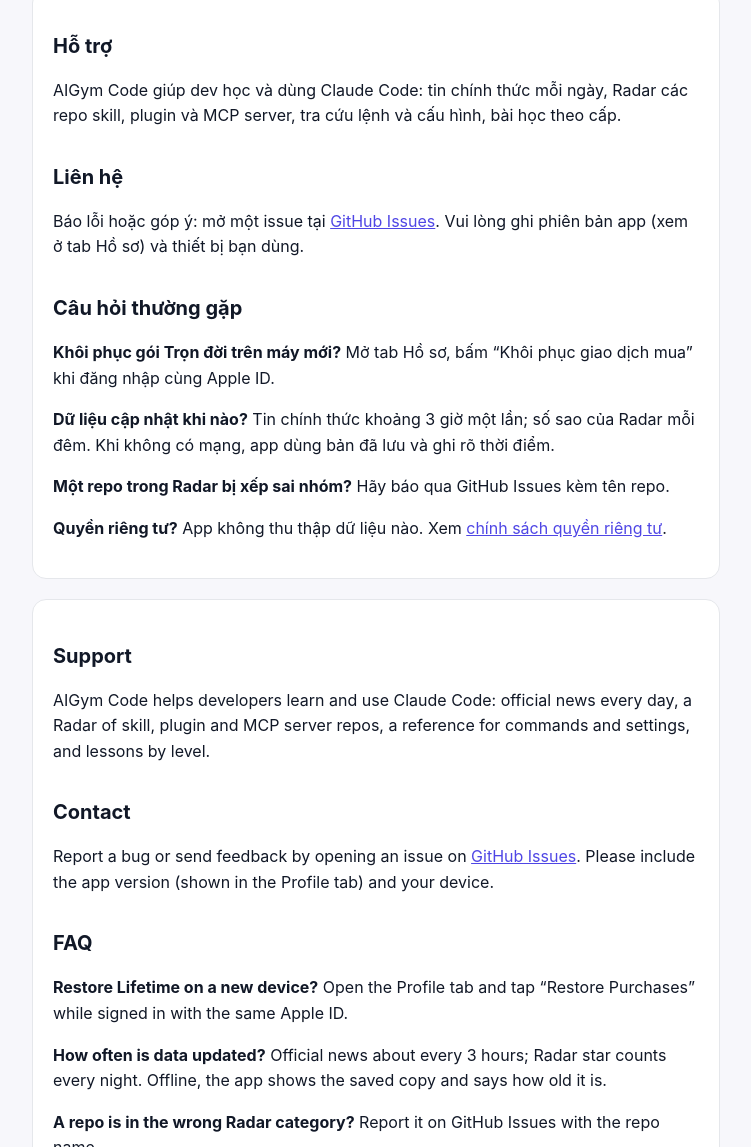
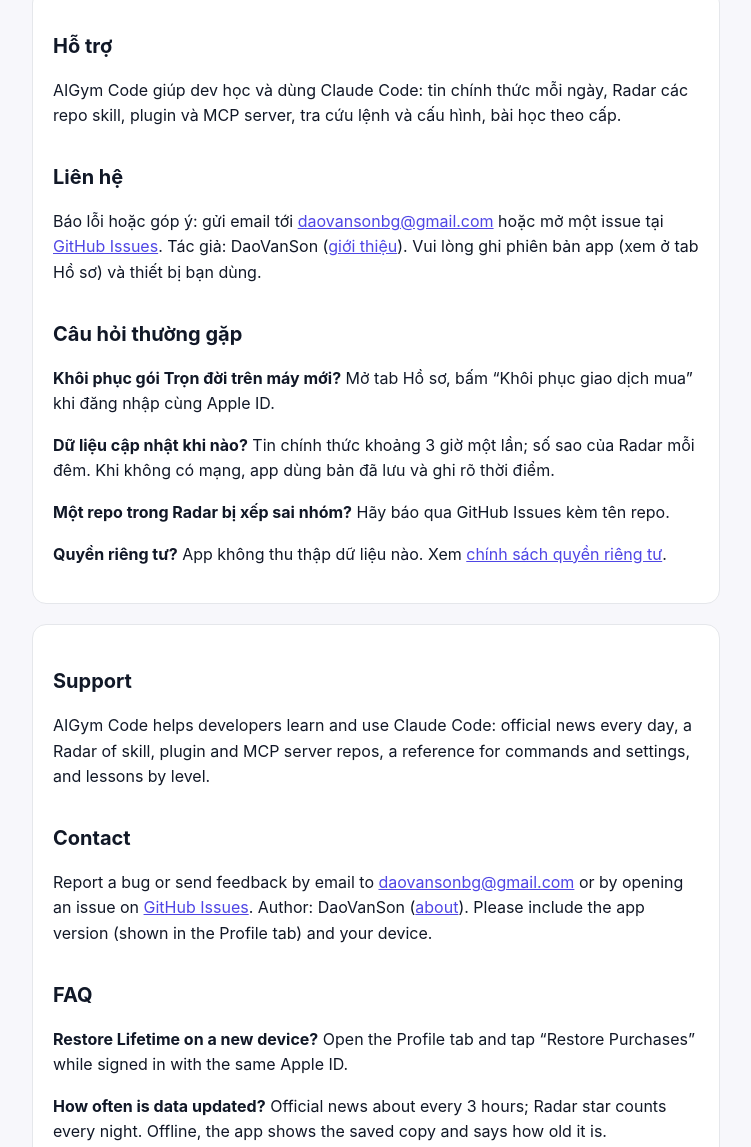
Before and after one commit to app-works-247/aigym-code-data, a plain HTML site: page deploy/support/index.html in a window 1280 px wide. Shown: the part 167-1314 px from the top of the page, without its empty margins (264-1015 px from the left). Drawn offline with Linux system fonts and the light colour scheme.

Commit message:
Support page: email contact and author link; redirect / to /support/
Co-Authored-By: Claude Opus 5.5 <noreply@anthropic.com>

```diff
--- a/deploy/support/index.html
+++ b/deploy/support/index.html
@@ -15,7 +15,7 @@ section{background:var(--card);border:1px solid var(--line);border-radius:14px;p
 <section lang="vi"><h2>Hỗ trợ</h2>
 <p>AIGym Code giúp dev học và dùng Claude Code: tin chính thức mỗi ngày, Radar các repo skill, plugin và MCP server, tra cứu lệnh và cấu hình, bài học theo cấp.</p>
 <h2>Liên hệ</h2>
-<p>Báo lỗi hoặc góp ý: mở một issue tại <a href="https://github.com/app-works-247/aigym-code-data/issues">GitHub Issues</a>. Vui lòng ghi phiên bản app (xem ở tab Hồ sơ) và thiết bị bạn dùng.</p>
+<p>Báo lỗi hoặc góp ý: gửi email tới <a href="mailto:daovansonbg@gmail.com">daovansonbg@gmail.com</a> hoặc mở một issue tại <a href="https://github.com/app-works-247/aigym-code-data/issues">GitHub Issues</a>. Tác giả: DaoVanSon (<a href="https://aigym-code-learn.pages.dev/vi/about/">giới thiệu</a>). Vui lòng ghi phiên bản app (xem ở tab Hồ sơ) và thiết bị bạn dùng.</p>
 <h2>Câu hỏi thường gặp</h2>
 <p><strong>Khôi phục gói Trọn đời trên máy mới?</strong> Mở tab Hồ sơ, bấm “Khôi phục giao dịch mua” khi đăng nhập cùng Apple ID.</p>
 <p><strong>Dữ liệu cập nhật khi nào?</strong> Tin chính thức khoảng 3 giờ một lần; số sao của Radar mỗi đêm. Khi không có mạng, app dùng bản đã lưu và ghi rõ thời điểm.</p>
@@ -24,7 +24,7 @@ section{background:var(--card);border:1px solid var(--line);border-radius:14px;p
 <section lang="en" id="en"><h2>Support</h2>
 <p>AIGym Code helps developers learn and use Claude Code: official news every day, a Radar of skill, plugin and MCP server repos, a reference for commands and settings, and lessons by level.</p>
 <h2>Contact</h2>
-<p>Report a bug or send feedback by opening an issue on <a href="https://github.com/app-works-247/aigym-code-data/issues">GitHub Issues</a>. Please include the app version (shown in the Profile tab) and your device.</p>
+<p>Report a bug or send feedback by email to <a href="mailto:daovansonbg@gmail.com">daovansonbg@gmail.com</a> or by opening an issue on <a href="https://github.com/app-works-247/aigym-code-data/issues">GitHub Issues</a>. Author: DaoVanSon (<a href="https://aigym-code-learn.pages.dev/en/about/">about</a>). Please include the app version (shown in the Profile tab) and your device.</p>
 <h2>FAQ</h2>
 <p><strong>Restore Lifetime on a new device?</strong> Open the Profile tab and tap “Restore Purchases” while signed in with the same Apple ID.</p>
 <p><strong>How often is data updated?</strong> Official news about every 3 hours; Radar star counts every night. Offline, the app shows the saved copy and says how old it is.</p>
```
Also changed, not shown: 1 other file.
